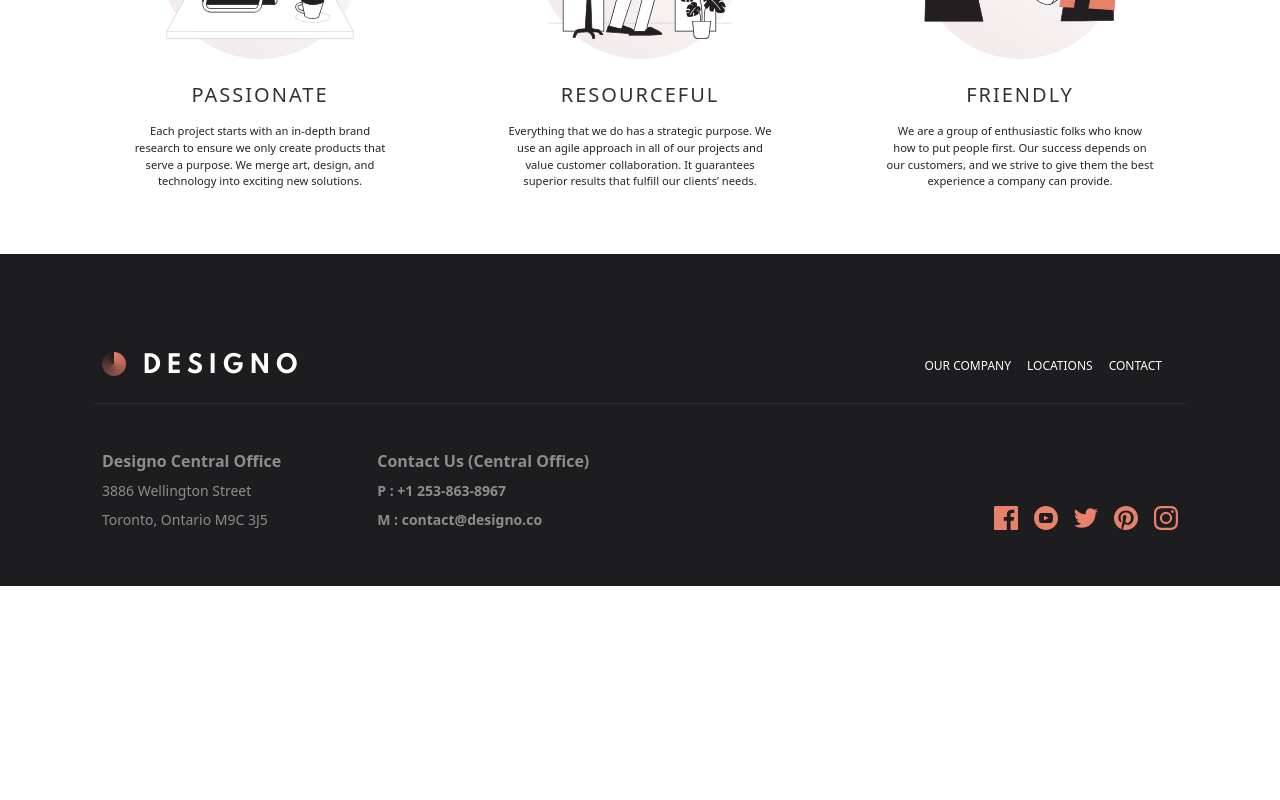
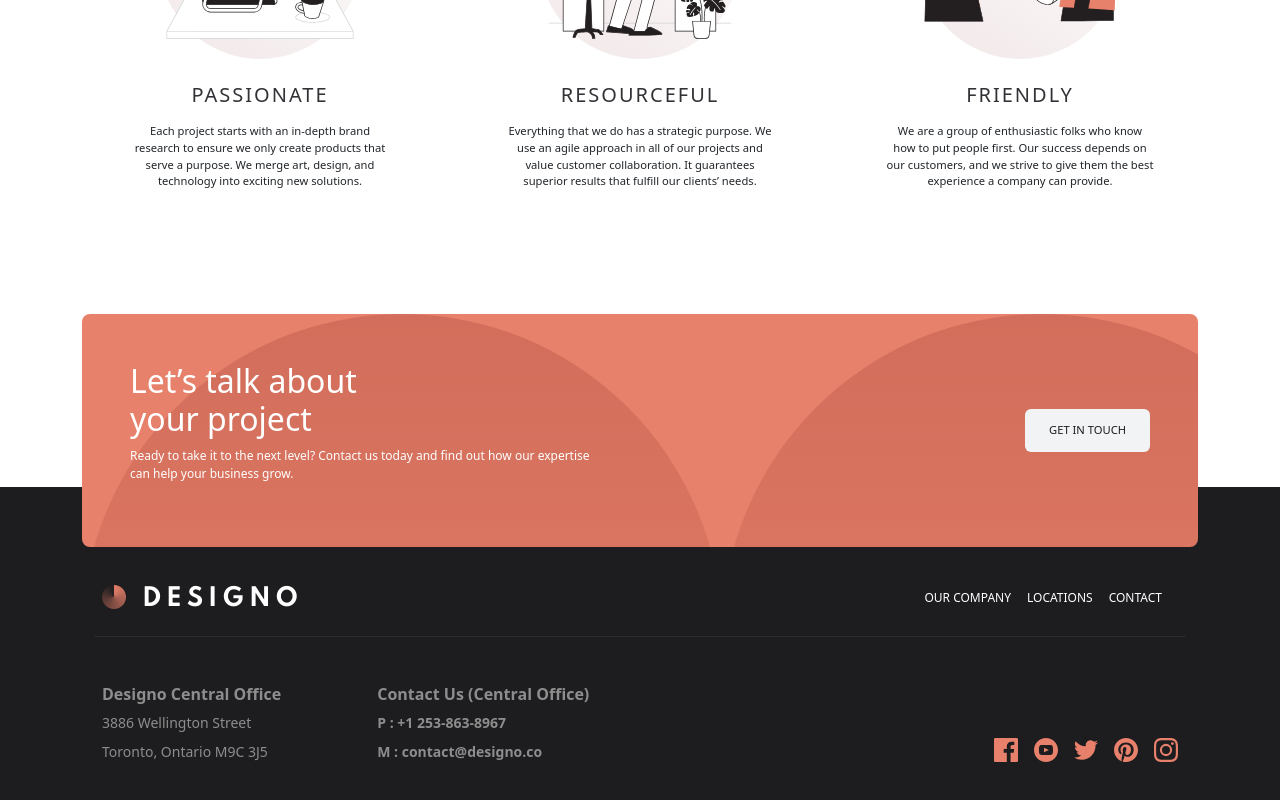
Before and after one commit to ShaimaaAKamal/designo, a React (Create React App) app: page / in a window 1280 px wide. Shown: the part 1623-2423 px from the top of the page. Before the commit the page ends 2209 px from the top, so only its background shows below. Built offline with nearby package versions, Linux system fonts and the light colour scheme.

Commit message:
add letstalk component to home component

```diff
--- a/src/Components/Home/Home.jsx
+++ b/src/Components/Home/Home.jsx
@@ -2,6 +2,7 @@ import React from 'react';
 import HomeHeading from '../HomeHeading/HomeHeading';
 import HomeCards from '../HomeCards/HomeCards';
 import HomeResource from '../HomeResource/HomeResource';
+import LetsTalk from '../LetsTalk/LetsTalk';
 
 export default function Home() {
   return (
@@ -9,6 +10,7 @@ export default function Home() {
       <HomeHeading/>
       <HomeCards/>
       <HomeResource/>
+      <LetsTalk/>
     </div>
   )
 }
```
